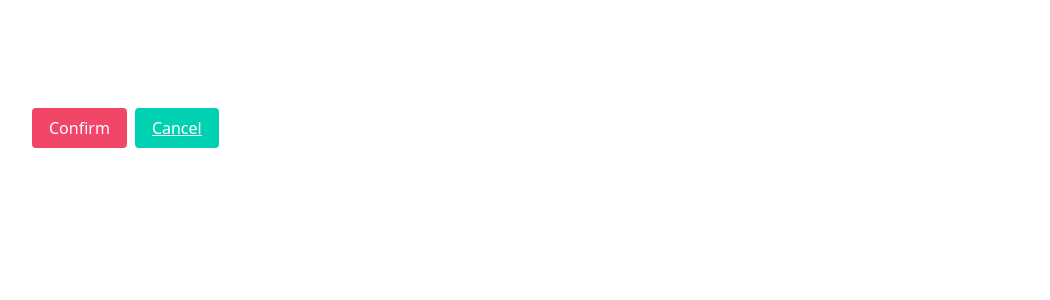
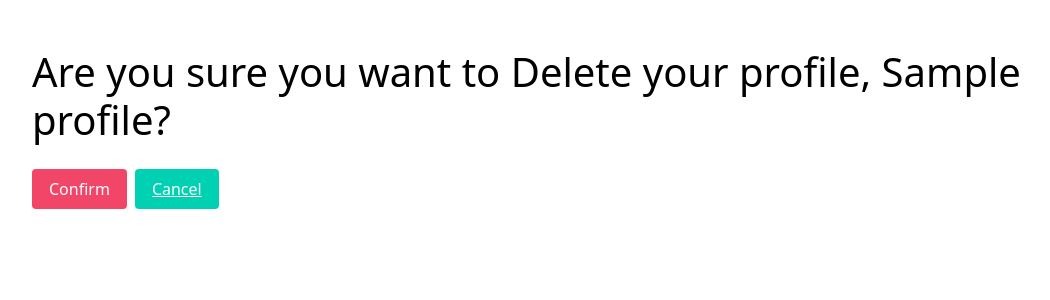
Before and after one commit to smithereens23nas/wayfarer, a Django app: page /profile/1/delete/ in a window 1280 px wide. Shown: the part 72-372 px from the top of the page, without its empty margins (44-1094 px from the left). Run offline with Django 4.2, Linux system fonts and the light colour scheme; tables that the repository leaves empty hold one stand-in row (values such as "Sample post").

Commit message:
working mvp

```diff
--- a/main_app/static/styles/main.css
+++ b/main_app/static/styles/main.css
@@ -219,3 +219,8 @@
     border-radius: 5px;
     color: orange;
 }
+
+.delete-txt {
+    color: black;
+    margin-bottom: 25px;
+}
--- a/main_app/templates/base.html
+++ b/main_app/templates/base.html
@@ -26,7 +26,8 @@
                 </a>
             </div>
             <div class="navbar-menu navbar-start">
-                <a class="navbar-item nav-decoration" href="">Profile</a>
+
+                <a class="navbar-item nav-decoration" href="{% url 'profile_detail' user.pk %}">Profile</a>
                 <a class="navbar-item nav-decoration" href="/posts">Posts</a>
             </div>
             <div class="navbar-menu navbar-end">
--- a/main_app/templates/base_home.html
+++ b/main_app/templates/base_home.html
@@ -26,7 +26,7 @@
                 </a>
             </div>
             <div class="navbar-menu navbar-start">
-                <a class="navbar-item nav-decoration" href="/profile/<int:pk>">Profile</a>
+                <a class="navbar-item nav-decoration" href="{% url 'profile_detail' user.pk %}">Profile</a>
             </div>
             <div class="navbar-menu navbar-end">
                 {% if user.is_authenticated %}
--- a/main_app/templates/post_update.html
+++ b/main_app/templates/post_update.html
@@ -1,9 +1,9 @@
 {% extends 'base.html' %}
 {% block title %}- Update {% endblock %}
 {% block content %}
+
 <h1 class="pt-3">Update {{post.title}}</h1>
-
-<form method="post">
+<form class="form-1" method="post">
 <!-- Security Feature  -->
     {% csrf_token %}
 <!--  Generate inputs  -->
--- a/main_app/templates/profile_delete.html
+++ b/main_app/templates/profile_delete.html
@@ -1,5 +1,5 @@
 {% extends 'base.html' %} {% block content %}
-<h1 class="title pt-5">Are you sure you want to Delete your profile, {{profile.name}}?</h1>
+<h1 class="delete-txt pt-5">Are you sure you want to Delete your profile, {{profile.name}}?</h1>
 <form method="post">
     {% csrf_token %}
     <div class="buttons">
--- a/main_app/templates/profile_update.html
+++ b/main_app/templates/profile_update.html
@@ -1,9 +1,9 @@
 {% extends 'base.html' %}
 {% block title %}- Update {% endblock %}
 {% block content %}
-<h1 class="pt-3">Update {{profile.name}}</h1>
 
-<form method="post">
+<form class="form-1" method="post">
+    <h1 class="pt-3">Update {{profile.name}}</h1>
 <!-- Security Feature  -->
     {% csrf_token %}
 <!--  Generate inputs  -->
```
